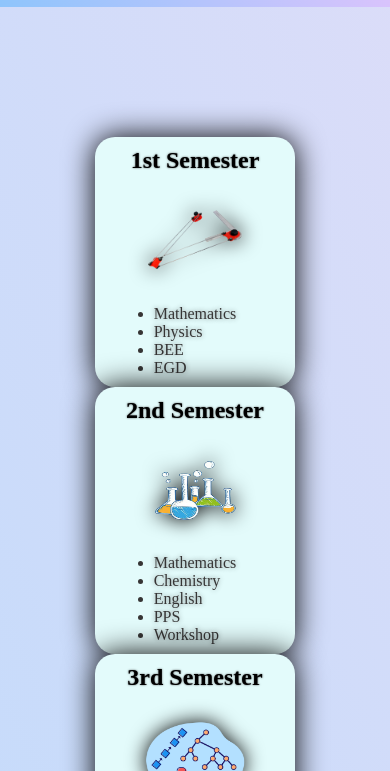
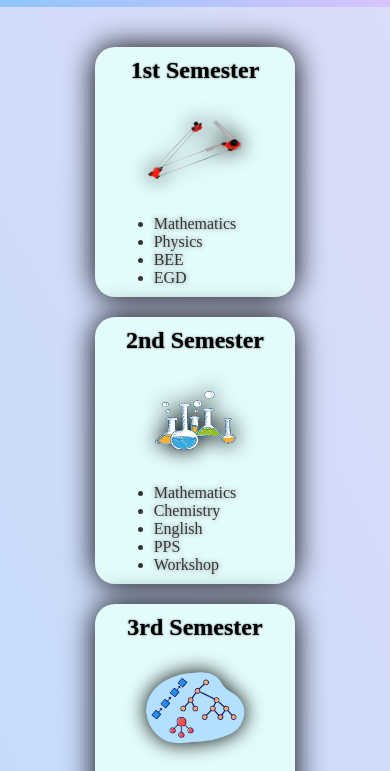
Before and after one commit to shivchauhan795/CSE-Notes-Web, a plain HTML site: page index.html in a window 390 px wide. Shown: the part 73-844 px from the top of the page. Drawn offline with Linux system fonts and the light colour scheme.

Commit message:
Basic UI Done. Made responsive

```diff
--- a/styles.css
+++ b/styles.css
@@ -173,14 +173,31 @@ footer {
     justify-content: space-evenly;
     flex-wrap: wrap;
     width: 70%;
+    grid-gap: 20px;
 }
 
 .second {
     display: flex;
     justify-content: space-evenly;
     flex-wrap: wrap;
-    flex-wrap: wrap;
     width: 70%;
+    grid-gap: 20px;
+}
+
+@media (max-width: 590px) {
+    .first {
+        gap: 20px;
+    }
+
+    .second {
+        gap: 20px;
+    }
+
+    .container {
+        gap: 0px;
+        padding-top: 40px;
+        padding-bottom: 50px;
+    }
 }
 
 .card {
@@ -199,7 +216,7 @@ footer {
     flex-wrap: wrap;
 }
 
-.card img{
+.card img {
     filter: drop-shadow(0px 0px 10px black);
 }
 
```
